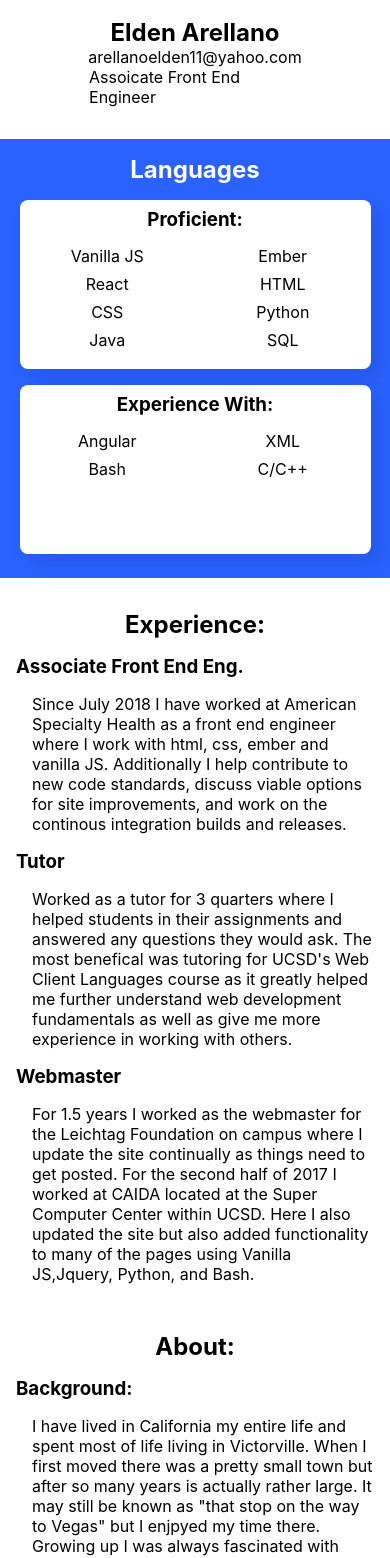
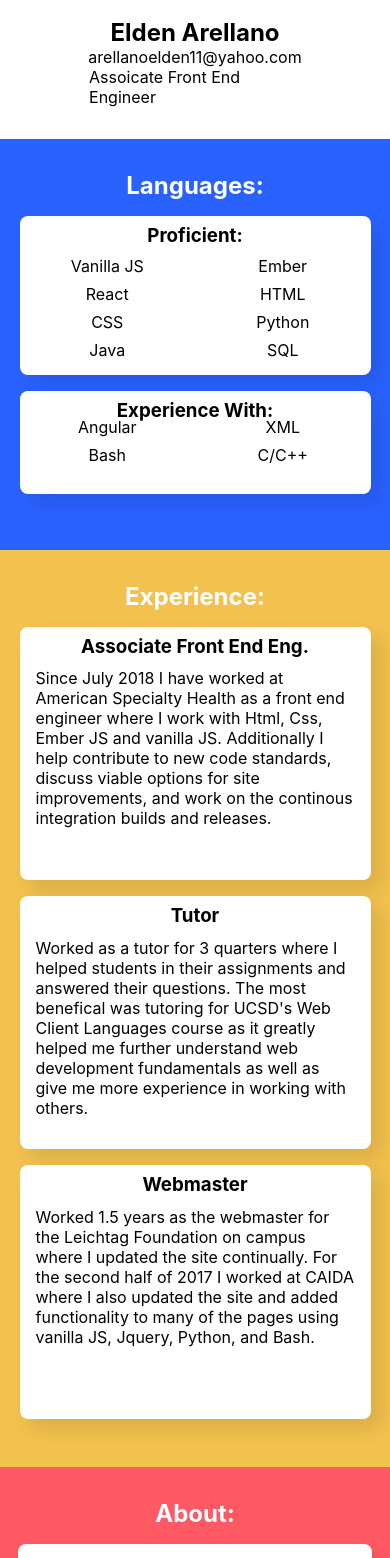
Before and after one commit to arellanoelden/webpageReact, a React (Create React App) app: page / in a window 390 px wide. Shown: the part 432-1990 px from the top of the page. Built offline with nearby package versions, Linux system fonts and the light colour scheme.

Commit message:
Everything but banner image has been styled

```diff
--- a/src/components/about.js
+++ b/src/components/about.js
@@ -36,11 +36,11 @@ class about extends Component {
       <section className="about">
         <h2>About:</h2>
         <div className="background">
-          <h3>Background:</h3>
+          <h3>Background</h3>
           <p>I have lived in California my entire life and spent most of life living in Victorville. When I first moved there was a pretty small town but after so many years is actually rather large. It may still be known as "that stop on the way to Vegas" but I enjpyed my time there. Growing up I was always fascinated with computers and technology. I would keep up to date with cool apps for my phone or the newest smartphone. Due to this I pursued a career in computer science and have found a passion in front end development. Outside of technology, I also have always enjoyed active activites such as hiking, sports, running, etc. as I always try and stay active. I played soccer competitively for about 15 years but really enjoy playing just about any sport or game.</p>
         </div>
         <div className="hobbies">
-          <h3>Hobbies:</h3>
+          <h3>Hobbies</h3>
             <div className="slide">
               <picture className="lazyPic">
                 <img ref="img" alt="text info" src={require("../images/barca.jpg")} />
--- a/src/components/experience.js
+++ b/src/components/experience.js
@@ -3,20 +3,20 @@ import React, {Component} from 'react';
 class experience extends Component {
   render() {
     return(
-      <section className="experience">
+      <section className="experience container">
         <h2>Experience: </h2>
         <div className="experienceItems">
           <div className="experienceItem">
             <h3>Associate Front End Eng.</h3>
-            <p> Since July 2018 I have worked at American Specialty Health as a front end engineer where I work with html, css, ember and vanilla JS. Additionally I help contribute to new code standards, discuss viable options for site improvements, and work on the continous integration builds and releases.</p>
+            <p> Since July 2018 I have worked at American Specialty Health as a front end engineer where I work with Html, Css, Ember JS and vanilla JS. Additionally I help contribute to new code standards, discuss viable options for site improvements, and work on the continous integration builds and releases.</p>
           </div>
           <div className="experienceItem">
             <h3>Tutor</h3>
-            <p> Worked as a tutor for 3 quarters where I helped students in their assignments and answered any questions they would ask. The most benefical was tutoring for UCSD's Web Client Languages course as it greatly helped me further understand web development fundamentals as well as give me more experience in working with others. </p>
+            <p> Worked as a tutor for 3 quarters where I helped students in their assignments and answered their questions. The most benefical was tutoring for UCSD's Web Client Languages course as it greatly helped me further understand web development fundamentals as well as give me more experience in working with others. </p>
           </div>
           <div className="experienceItem">
             <h3>Webmaster</h3>
-            <p> For 1.5 years I worked as the webmaster for the Leichtag Foundation on campus where I update the site continually as things need to get posted. For the second half of 2017 I worked at CAIDA located at the Super Computer Center within UCSD. Here I also updated the site but also added functionality to many of the pages using Vanilla JS,Jquery, Python, and Bash. </p>
+            <p> Worked 1.5 years as the webmaster for the Leichtag Foundation on campus where I updated the site continually. For the second half of 2017 I worked at CAIDA where I also updated the site and added functionality to many of the pages using vanilla JS, Jquery, Python, and Bash. </p>
           </div>
         </div>
       </section>
--- a/src/components/languages.js
+++ b/src/components/languages.js
@@ -4,7 +4,7 @@ class languages extends Component {
   render() {
     return(
       <section className="tech container">
-        <h2>Languages</h2>
+        <h2>Languages:</h2>
         <div className="languageContainer">
           <article>
             <h3>Proficient:</h3>
--- a/src/styles/homepage.css
+++ b/src/styles/homepage.css
@@ -29,6 +29,7 @@ section.banner span.bannerInfo {
 }
 
 section.tech {
+  padding: 2rem 0;
   display: flex;
   justify-content: space-evenly;
   flex-direction: row;
@@ -37,7 +38,7 @@ section.tech {
 }
 section.tech h2 {
   text-align: center;
-  margin: 1rem 0;
+  margin: 0 0 1rem 0;
   width: 100%;
   color: white;
 }
@@ -50,16 +51,15 @@ section.tech div {
 section.tech div article {
   display: grid;
   grid-template-rows: 25% 75%;
-  width: 35%;
-  height: 20vh;
-  margin-bottom: 1.5rem;
+  width: 30%;
+  padding-bottom: 1rem;
   box-shadow: 10px 10px 20px rgba(0, 0, 0, 0.1);
   background-color: white;
   border-radius: 0.5rem;
   text-align: center;
 }
 section.tech div article h3 {
-  margin-top: 0.75rem;
+  margin-top: 0.5rem;
 }
 section.tech div article ul {
   list-style: none;
@@ -99,64 +99,112 @@ section.tech div article ul li {
 }
 
 section.experience {
-  margin-top: 2rem;
+  padding: 2rem 0;
   display: flex;
   justify-content: center;
   align-items: center;
   flex-direction: column;
+  background-color: #F2C14E;
 }
 section.experience h2 {
   margin-bottom: 1rem;
+  color: white;
 }
 section.experience .experienceItems {
   display: flex;
   flex-direction: row;
+  justify-content: space-evenly;
 }
 section.experience .experienceItem {
-  align-self: flex-start;
-  width: 33%;
+  display: grid;
+  grid-template-rows: 10% 90%;
+  width: 30%;
   text-align: center;
+  box-shadow: 10px 10px 20px rgba(0, 0, 0, 0.1);
+  background-color: white;
+  border-radius: 0.5rem;
 }
 section.experience .experienceItem p {
   margin: 1rem 2rem;
   text-align: left;
 }
-section.experience .experienceItem p:last-child {
-  margin-right: 1rem;
+section.experience .experienceItem h3 {
+  margin-top: 0.5rem;
 }
-@media (max-width: 800px) {
+@media (max-width: 1100px) and (min-width: 767px) {
   section.experience .experienceItems {
     flex-direction: column;
   }
   section.experience .experienceItem {
-    width: auto;
-    margin-left: 1rem;
-  }
-  section.experience .experienceItem h3 {
-    text-align: left;
+    grid-template-rows: 15% 85%;
+    width: 90%;
+    margin-left: 5%;
+    margin-bottom: 1rem;
+    height: 20vh;
   }
   section.experience .experienceItem p {
     margin: 1rem 1rem;
   }
 }
+@media (max-width: 767px) {
+  section.experience .experienceItems {
+    flex-direction: column;
+  }
+  section.experience .experienceItem {
+    width: 90%;
+    margin-left: 5%;
+    margin-bottom: 1rem;
+    height: 30vh;
+  }
+  section.experience .experienceItem p {
+    margin: 1rem 1rem;
+  }
+}
+@media (max-width: 350px) {
+  section.experience .experienceItem {
+    height: auto;
+  }
+}
 
 section.about {
-  margin-top: 2rem;
+  display: flex;
+  justify-content: center;
+  flex-direction: row;
+  flex-wrap: wrap;
+  padding: 2rem 0;
+  background-color: #FF5964;
 }
 section.about h2 {
   text-align: center;
   margin-bottom: 1rem;
+  color: white;
+  width: 100%;
 }
-section.about div {
-  margin: 1rem;
+section.about .background {
+  box-shadow: 10px 10px 20px rgba(0, 0, 0, 0.1);
+  background-color: white;
+  border-radius: 0.5rem;
+  padding: 1rem;
+  width: 92.5%;
 }
-section.about div h3 {
+section.about .background h3 {
   margin-bottom: 1rem;
 }
-section.about div p {
-  margin-left: 1rem;
+@media (max-width: 800px) {
+  section.about .background {
+    width: 82.5%;
+  }
+  section.about .background h3 {
+    text-align: center;
+  }
 }
 section.about .hobbies {
+  box-shadow: 10px 10px 20px rgba(0, 0, 0, 0.1);
+  background-color: white;
+  border-radius: 0.5rem;
+  margin-top: 1rem;
+  padding: 1rem;
+  width: 92.5%;
   display: flex;
   flex-direction: row;
   flex-wrap: wrap;
@@ -164,16 +212,17 @@ section.about .hobbies {
 }
 section.about .hobbies h3 {
   width: 100%;
+  margin-bottom: 1rem;
 }
 section.about .hobbies .slide {
-  width: 22.5%;
-  border: 1px solid rgba(0, 0, 0, 0.25);
+  width: 90%;
   display: flex;
-  flex-direction: column;
+  flex-direction: row;
+  margin-bottom: 0.5rem;
 }
 section.about .hobbies .slide img {
-  width: 100%;
-  height: 20rem;
+  width: 10rem;
+  height: 10rem;
   object-fit: cover;
 }
 section.about .hobbies .slide span {
@@ -186,19 +235,53 @@ section.about .hobbies .slide span h4 {
 section.about .hobbies .slide span p {
   margin-left: 0;
 }
-@media (max-width: 800px) {
+section.about .hobbies .slide:nth-child(even) picture {
+  order: 1;
+}
+section.about .hobbies .slide:nth-child(even) span {
+  margin-left: 0;
+}
+section.about .hobbies .slide:nth-child(odd) span {
+  margin-right: 0;
+}
+@media (max-width: 767px) {
   section.about .hobbies {
     flex-direction: column;
     align-items: center;
+    width: 82.5%;
+  }
+  section.about .hobbies h3 {
+    text-align: center;
   }
   section.about .hobbies .slide {
+    flex-direction: column;
     width: 90%;
     border: none;
   }
+  section.about .hobbies .slide img {
+    width: 100%;
+    height: 15rem;
+  }
+  section.about .hobbies .slide h4 {
+    text-align: center;
+  }
+  section.about .hobbies .slide:nth-child(even) picture, section.about .hobbies .slide:nth-child(odd) picture {
+    order: 0;
+  }
+  section.about .hobbies .slide:nth-child(even) span, section.about .hobbies .slide:nth-child(odd) span {
+    margin: 1rem 0;
+  }
 }
-@media (max-width: 1100px) and (min-width: 800px) {
-  section.about .hobbies .slide {
-    width: 25%;
+@media (max-width: 1000px) and (min-width: 767px) {
+  section.about .hobbies {
+    width: 82.5%;
+  }
+  section.about .hobbies .slide img {
+    height: 13rem;
+    width: 13rem;
+  }
+  section.about .hobbies .slide span {
+    margin-top: 0;
   }
 }
 
--- a/src/styles/homepage.scss
+++ b/src/styles/homepage.scss
@@ -29,6 +29,7 @@ span.bannerInfo {
 
 // TECH
 section.tech {
+    padding: 2rem 0;
     display: flex;
     justify-content: space-evenly;
     flex-direction: row;
@@ -36,7 +37,7 @@ section.tech {
     background-color: #2962FF;
     h2 {
         text-align: center;
-        margin: 1rem 0;
+        margin: 0 0 1rem 0;
         width: 100%;
         color: white;
     }
@@ -48,15 +49,14 @@ section.tech {
         article {
             display: grid;
             grid-template-rows: 25% 75%;
-            width: 35%;
-            height: 20vh;
-            margin-bottom: 1.5rem;
+            width: 30%;
+            padding-bottom: 1rem;
             box-shadow: 10px 10px 20px rgba(0,0,0,.1);
             background-color: white;
             border-radius: 0.5rem;
             text-align: center;
             h3 {
-                margin-top: 0.75rem;
+                margin-top: 0.5rem;
             }
             ul {
                 list-style: none;
@@ -100,79 +100,126 @@ section.tech {
 
 // EXPERIENCE
 section.experience {
-    margin-top: 2rem;
+    padding: 2rem 0;
     display: flex;
     justify-content: center;
     align-items: center;
     flex-direction: column;
+    background-color: #F2C14E;
     h2 {
         margin-bottom: 1rem;
+        color: white;
     }
     .experienceItems {
         display: flex;
         flex-direction: row;
+        justify-content: space-evenly;
     }
     .experienceItem {
-        align-self: flex-start;
-        width: 33%;
+        display: grid;
+        grid-template-rows: 10% 90%;
+        width: 30%;
         text-align: center;
+        box-shadow: 10px 10px 20px rgba(0,0,0,.1);
+        background-color: white;
+        border-radius: 0.5rem;
         p {
             margin: 1rem 2rem;
             text-align: left;
-            &:last-child {
-                margin-right: 1rem;
+        }
+        h3 {
+            margin-top: 0.5rem;
         }
     }
-    }
-    @media(max-width: 800px) {
+    @media(max-width: 1100px) and (min-width:767px) {
         .experienceItems {
             flex-direction: column;
         }
         .experienceItem {
-            width: auto;
-            margin-left: 1rem;
-            h3 {
-                text-align: left;
-            }
+            grid-template-rows: 15% 85%;
+            width: 90%;
+            margin-left: 5%;
+            margin-bottom: 1rem;
+            height: 20vh;
             p {
                 margin: 1rem 1rem;
             }
+        }
+    }
+    @media(max-width: 767px) {
+        .experienceItems {
+            flex-direction: column;
+        }
+        .experienceItem {
+            width: 90%;
+            margin-left: 5%;
+            margin-bottom: 1rem;
+            height: 30vh;
+            p {
+                margin: 1rem 1rem;
+            }
+        }
+    }
+    @media(max-width: 350px) {
+        .experienceItem {
+            height: auto;
         }
     }
 }
 
 // ABOUT
 section.about {
-    margin-top: 2rem;
+    display: flex;
+    justify-content: center;
+    flex-direction: row;
+    flex-wrap: wrap;
+    padding: 2rem 0;
+    background-color: #FF5964;
     h2 {
         text-align: center;
         margin-bottom: 1rem;
+        color: white;
+        width: 100%;
     }
-    div {
-        margin: 1rem;
+    .background {
+        box-shadow: 10px 10px 20px rgba(0,0,0,.1);
+        background-color: white;
+        border-radius: 0.5rem;
+        padding: 1rem;
+        width: 92.5%;
         h3 {
             margin-bottom: 1rem;
         }
-        p {
-        margin-left: 1rem;
+        @media(max-width: 800px) {
+            width: 82.5%;
+            h3 {
+                text-align: center;
+            }
         }
     }
     .hobbies {
+        box-shadow: 10px 10px 20px rgba(0,0,0,.1);
+        background-color: white;
+        border-radius: 0.5rem;
+        margin-top: 1rem;
+        padding: 1rem;
+        width: 92.5%;
         display: flex;
         flex-direction: row;
         flex-wrap: wrap;
         justify-content: space-evenly;
         h3 {
             width: 100%;
+            margin-bottom: 1rem;
         }
         .slide {
-        width: 22.5%;
-        border: 1px solid rgba(0,0,0,0.25);
+            width: 90%;
             display: flex;
-        flex-direction: column;
+            flex-direction: row;
+            margin-bottom: 0.5rem;
             img {
-            width: 100%;
-            height: 20rem;
+                width: 10rem;
+                height: 10rem;
                 object-fit: cover;
             }
             span {
@@ -186,18 +233,58 @@ section.about {
                 }
             }
         }
-        @media(max-width: 800px) {
+        .slide:nth-child(even)  {
+            picture{
+              order: 1;
+            }
+            span {
+              margin-left: 0;
+            }
+        }
+        .slide:nth-child(odd)  {
+            span {
+              margin-right: 0;
+            }
+        }
+        @media(max-width: 767px) {
             flex-direction: column;
             align-items: center;
+            width: 82.5%;
+            h3 {
+                text-align: center;
+            }
             .slide {
+                flex-direction: column;
                 width: 90%;
                 border: none;
+                img {
+                    width: 100%;
+                    height: 15rem;
+                }
+                h4 {
+                    text-align: center;
                 }
             }
-        @media(max-width: 1100px) and (min-width:800px) {
+            .slide:nth-child(even), .slide:nth-child(odd)  {
+                picture{
+                  order: 0;
+                }
+                span {
+                    margin: 1rem 0;
+                }
+            }
+        }
+        @media(max-width: 1000px) and (min-width:767px) {
+            width: 82.5%;
             .slide {
-            width: 25%;
+                img {
+                    height: 13rem;
+                    width: 13rem;
+                }
+                span {
+                    margin-top: 0;
                 }
             }
         }
     }
+}
```
Also changed, not shown: 1 other file (tests, documents, lock files or other folders). Lines whose indentation alone changed are shown as unchanged.
